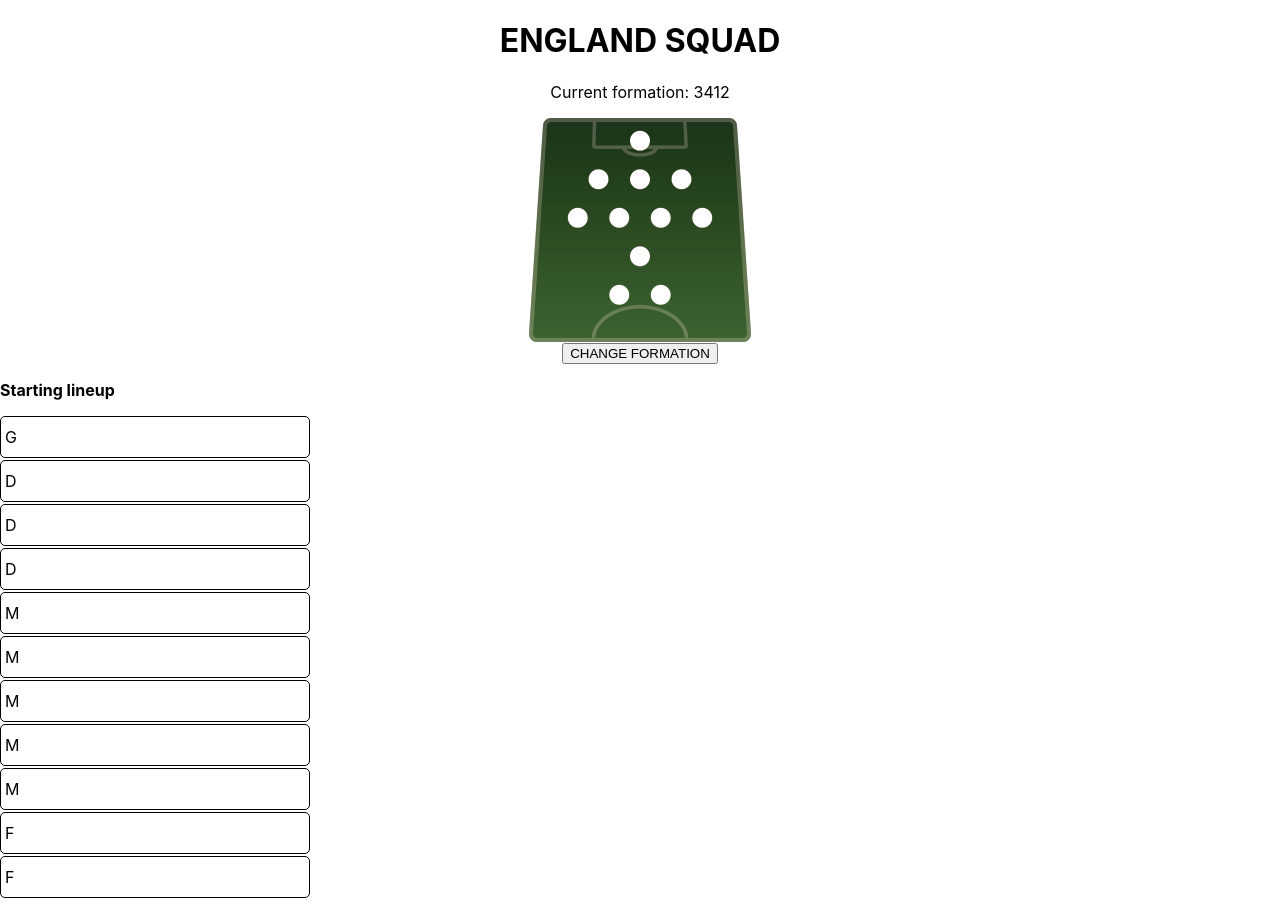
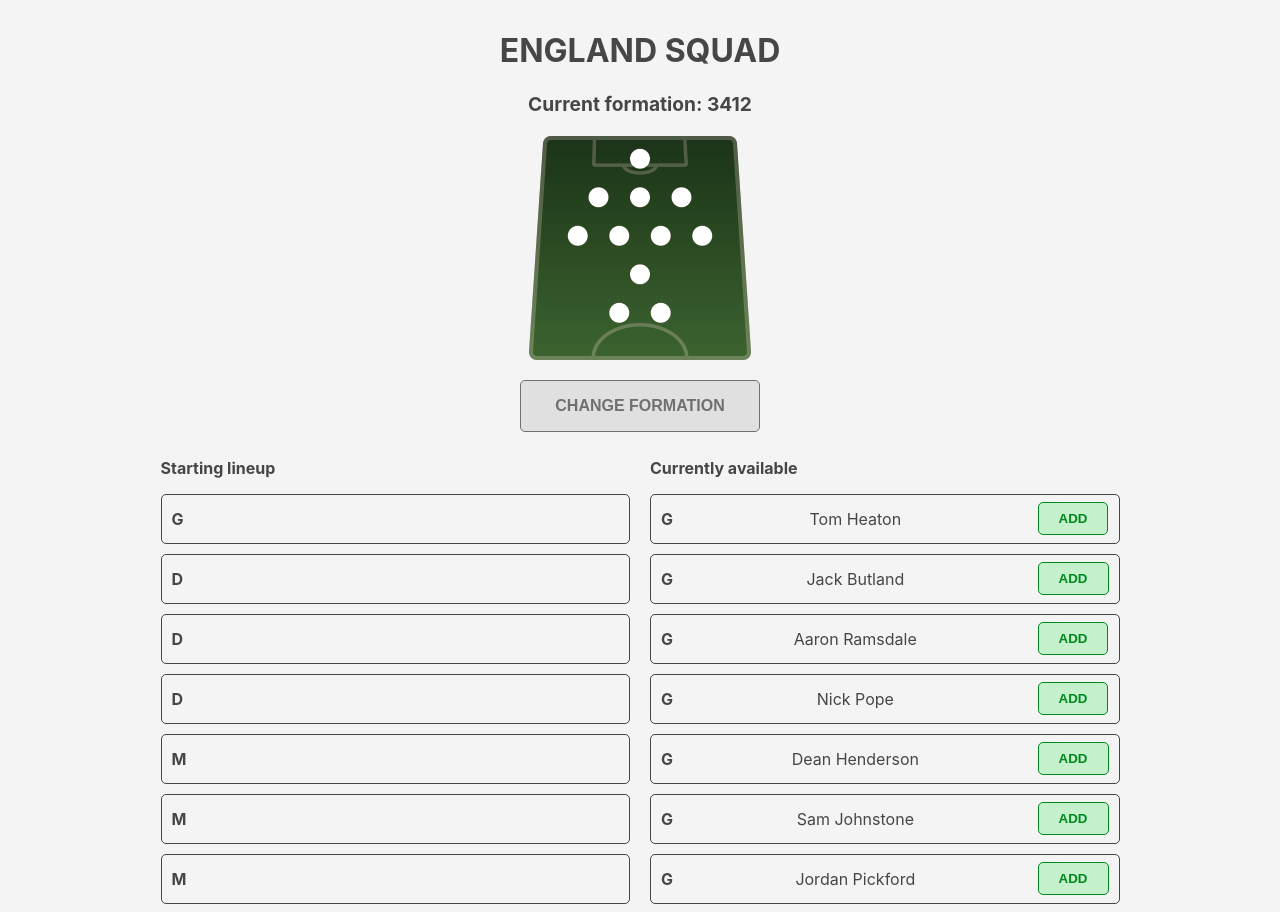
Before and after one commit to sunil-sandhu/thefa-technical-test, a React (Create React App) app in the folder client/: page / in a window 1280 px wide. Shown: the top 912 px of the page. Built offline with nearby package versions, Linux system fonts and the light colour scheme.

Commit message:
added styling and modified tests

```diff
--- a/client/src/App.js
+++ b/client/src/App.js
@@ -11,48 +11,79 @@
 
 function AvailablePlayers({ players, addPlayer }) {
   return (
-    <React.Fragment>
+    <section className="col">
       <p className="text-strong">Currently available</p>
-      <p className="text-strong">Goalkeepers</p>
+      {/* <p className="text-strong">Goalkeepers</p> */}
       {players.G.map((player) => (
         <div key={player.name} className="player">
+          <label htmlFor={player.position}>{player.position}</label>
           <p>{player.name}</p>
-          <Button title="Add" onClickFunc={() => addPlayer(player)} btnFor={player.name} />
+          <Button
+            title="ADD"
+            onClickFunc={() => addPlayer(player)}
+            btnFor={player.name}
+            size="small"
+            color="green"
+          />
         </div>
       ))}
-      <p className="text-strong">Defenders</p>
+      {/* <p className="text-strong">Defenders</p> */}
       {players.D.map((player) => (
         <div key={player.name} className="player">
+          <label htmlFor={player.position}>{player.position}</label>
           <p>{player.name}</p>
-          <Button title="Add" onClickFunc={() => addPlayer(player)} btnFor={player.name} />
+          <Button
+            title="ADD"
+            onClickFunc={() => addPlayer(player)}
+            btnFor={player.name}
+            size="small"
+            color="green"
+          />
         </div>
       ))}
-      <p className="text-strong">Midfielders</p>
+      {/* <p className="text-strong">Midfielders</p> */}
       {players.M.map((player) => (
         <div key={player.name} className="player">
+          <label htmlFor={player.position}>{player.position}</label>
           <p>{player.name}</p>
-          <Button title="Add" onClickFunc={() => addPlayer(player)} btnFor={player.name} />
+          <Button
+            title="ADD"
+            onClickFunc={() => addPlayer(player)}
+            btnFor={player.name}
+            size="small"
+            color="green"
+          />
         </div>
       ))}
-      <p className="text-strong">Forwards</p>
+      {/* <p className="text-strong">Forwards</p> */}
       {players.F.map((player) => (
         <div key={player.name} className="player">
+          <label htmlFor={player.position}>{player.position}</label>
           <p>{player.name}</p>
-          <Button title="Add" onClickFunc={() => addPlayer(player)} btnFor={player.name} />
+          <Button
+            title="ADD"
+            onClickFunc={() => addPlayer(player)}
+            btnFor={player.name}
+            size="small"
+            color="green"
+          />
         </div>
       ))}
-    </React.Fragment>
+    </section>
   );
 }
 
 function Position({ player, removePlayer }) {
   return (
-    <div className="player">
+    <div className="player" data-testid={player.name}>
       <label htmlFor={player.position}>{player.position}</label>
-      <p data-testid={player.name}>{player.name}</p>
+      <p>{player.name}</p>
       {player.name && (
-        <button data-player-to-remove={player.name} onClick={() => removePlayer(player)}>
-          Remove
+        <button
+          data-player-to-remove={player.name}
+          onClick={() => removePlayer(player)}
+          className="button button-small red">
+          REMOVE
         </button>
       )}
     </div>
@@ -61,20 +92,20 @@
 
 function ActiveSquad({ currentFormation, bench, removePlayer }) {
   return (
-    <React.Fragment>
+    <section className="col">
       <p className="text-strong">Starting lineup</p>
-      <section className="">
+      <div data-testid="starting-lineup" className="">
         {currentFormation.selections.map((player, index) => (
           <Position key={index} player={player} removePlayer={removePlayer} />
         ))}
-      </section>
+      </div>
       <p className="text-strong">Bench</p>
-      <section className="">
+      <div className="">
         {bench.map((player, index) => (
           <Position key={index} player={player} removePlayer={removePlayer} />
         ))}
-      </section>
-    </React.Fragment>
+      </div>
+    </section>
   );
 }
 
@@ -167,10 +198,15 @@
         formation={currentFormation}
         handleSetCurrentFormation={setCurrentFormation}
       />
-      <ActiveSquad currentFormation={currentFormation} bench={bench} removePlayer={removePlayer} />
-      <AvailablePlayers players={players} addPlayer={addPlayer} />
-
-      <Button title="SAVE SQUAD" onClickFunc={saveSquad} />
+      <main className="flex">
+        <ActiveSquad
+          currentFormation={currentFormation}
+          bench={bench}
+          removePlayer={removePlayer}
+        />
+        <AvailablePlayers players={players} addPlayer={addPlayer} />
+      </main>
+      <Button title="SAVE SQUAD" onClickFunc={saveSquad} size="large" />
     </React.Fragment>
   );
 }
--- a/client/src/components/Button.js
+++ b/client/src/components/Button.js
@@ -1,6 +1,12 @@
-export default function Button({ title, onClickFunc, btnFor = "" }) {
+export default function Button({
+  title,
+  onClickFunc,
+  btnFor = "",
+  size = "small",
+  color = "grey",
+}) {
   return (
-    <button data-player={btnFor} onClick={onClickFunc}>
+    <button data-player={btnFor} onClick={onClickFunc} className={`button button-${size} ${color}`}>
       {title}
     </button>
   );
--- a/client/src/components/FormationContainer.js
+++ b/client/src/components/FormationContainer.js
@@ -12,15 +12,18 @@
 
   return (
     <React.Fragment>
-      <p className="current-formation">Current formation: {formation.title}</p>
+      <p className="current-formation" aria-labelledby="formation">
+        Current formation: {formation.title}
+      </p>
       <img src={formation.image} alt="current formation" />
       <div className="center-align">
-        <Button title="CHANGE FORMATION" onClickFunc={() => setShowModal(true)} />
+        <Button title="CHANGE FORMATION" onClickFunc={() => setShowModal(true)} size="medium" />
       </div>
       <FormationModal
         title="SELECT FORMATION"
         showModal={showModal}
         onClickFunc={updateFormation}
+        onCancelFunc={() => setShowModal(false)}
       />
     </React.Fragment>
   );
--- a/client/src/components/FormationModal.js
+++ b/client/src/components/FormationModal.js
@@ -6,6 +6,9 @@
       <div className="modal-content">
         <div className="modal-header">
           <h4 className="modal-title">{props.title}</h4>
+          <button onClick={props.onCancelFunc} className="button button-small">
+            CANCEL
+          </button>
         </div>
         <div className="modal-body">
           {formations.map((formation) => (
--- a/client/src/index.css
+++ b/client/src/index.css
@@ -1,9 +1,19 @@
 body {
-  margin: 0;
+  box-sizing: border-box;
+  margin: 0 auto;
   font-family: -apple-system, BlinkMacSystemFont, "Segoe UI", "Roboto", "Oxygen", "Ubuntu",
     "Cantarell", "Fira Sans", "Droid Sans", "Helvetica Neue", sans-serif;
   -webkit-font-smoothing: antialiased;
   -moz-osx-font-smoothing: grayscale;
+  background: #f4f4f4;
+  color: #464646;
+  padding: 10px;
+  max-width: 999px;
+  font-size: 16px;
+}
+
+label {
+  font-weight: bold;
 }
 
 h1 {
@@ -12,17 +22,20 @@
 
 .center-align {
   text-align: center;
-  margin: 0 auto;
+  margin: 10px auto;
   display: block;
+  width: 100%;
 }
 
 img {
   display: block;
-  margin: 0 auto;
+  margin: 20px auto;
 }
 
 p.current-formation {
   text-align: center;
+  font-weight: bold;
+  font-size: 1.2rem;
 }
 
 .text-strong {
@@ -38,7 +51,7 @@
   left: 0;
   top: 0;
 
-  background-color: white;
+  background-color: #f4f4f4;
   display: none;
   z-index: 2;
   width: 100%;
@@ -46,6 +59,14 @@
 
 .modal-open {
   display: block;
+  overflow-y: auto;
+  max-height: 100%;
+}
+
+.modal-header {
+  display: flex;
+  justify-content: space-between;
+  align-items: center;
 }
 
 .modal-header,
@@ -68,9 +89,12 @@
   border-radius: 5px;
   max-width: calc((100% / 3) - 4px);
   margin: 2px;
+  padding: 10px;
+  font-weight: bold;
 }
 
 .formation img {
+  margin: 0px auto;
   max-width: 100%;
 }
 
@@ -78,13 +102,90 @@
   display: flex;
   align-items: center;
   justify-content: space-between;
-  width: 300px;
+  /* width: 100%; */
   border: 1px solid;
-  margin: 2px 0;
-  padding: 4px;
+  margin: 10px 0;
+  padding: 4px 10px;
   border-radius: 5px;
+  height: 40px;
 }
 
 .player input {
   width: 90%;
 }
+
+.player p {
+  margin: 0;
+}
+
+.button {
+  border-radius: 5px;
+  border: 1px solid #707070;
+  font-weight: bold;
+  padding: 8px 20px;
+}
+
+.button-small {
+  /* height: 40px; */
+}
+
+.button-medium {
+  /* height: 60px; */
+  padding: 16px 20px;
+  width: 100%;
+  font-size: 1rem;
+}
+
+.button-large {
+  padding: 20px 60px;
+  width: 100%;
+  font-size: 1.5rem;
+  margin: 10px auto;
+}
+
+.grey {
+  background-color: #e0e0e0;
+  color: #707070;
+}
+
+.green {
+  background-color: #c4f0cc;
+  color: #00881f;
+  border: 1px solid #00881f;
+}
+
+.red {
+  background-color: #f0c4c4;
+  color: #880000;
+  border: 1px solid #880000;
+}
+
+.flex {
+  display: flex;
+  flex-flow: column;
+  justify-content: space-between;
+}
+
+.col {
+  width: 100%;
+  margin: 0 auto;
+}
+
+@media (min-width: 699px) {
+  .col {
+    width: calc(50% - 20px);
+  }
+  .flex {
+    flex-flow: row wrap;
+  }
+  .player {
+    /* width: 300px; */
+  }
+  .button-medium {
+    max-width: 240px;
+  }
+  .button-large {
+    width: calc(100% - 10px);
+    padding: 28px 60px;
+  }
+}
```
Also changed, not shown: 2 other files (tests, documents, lock files or other folders).
